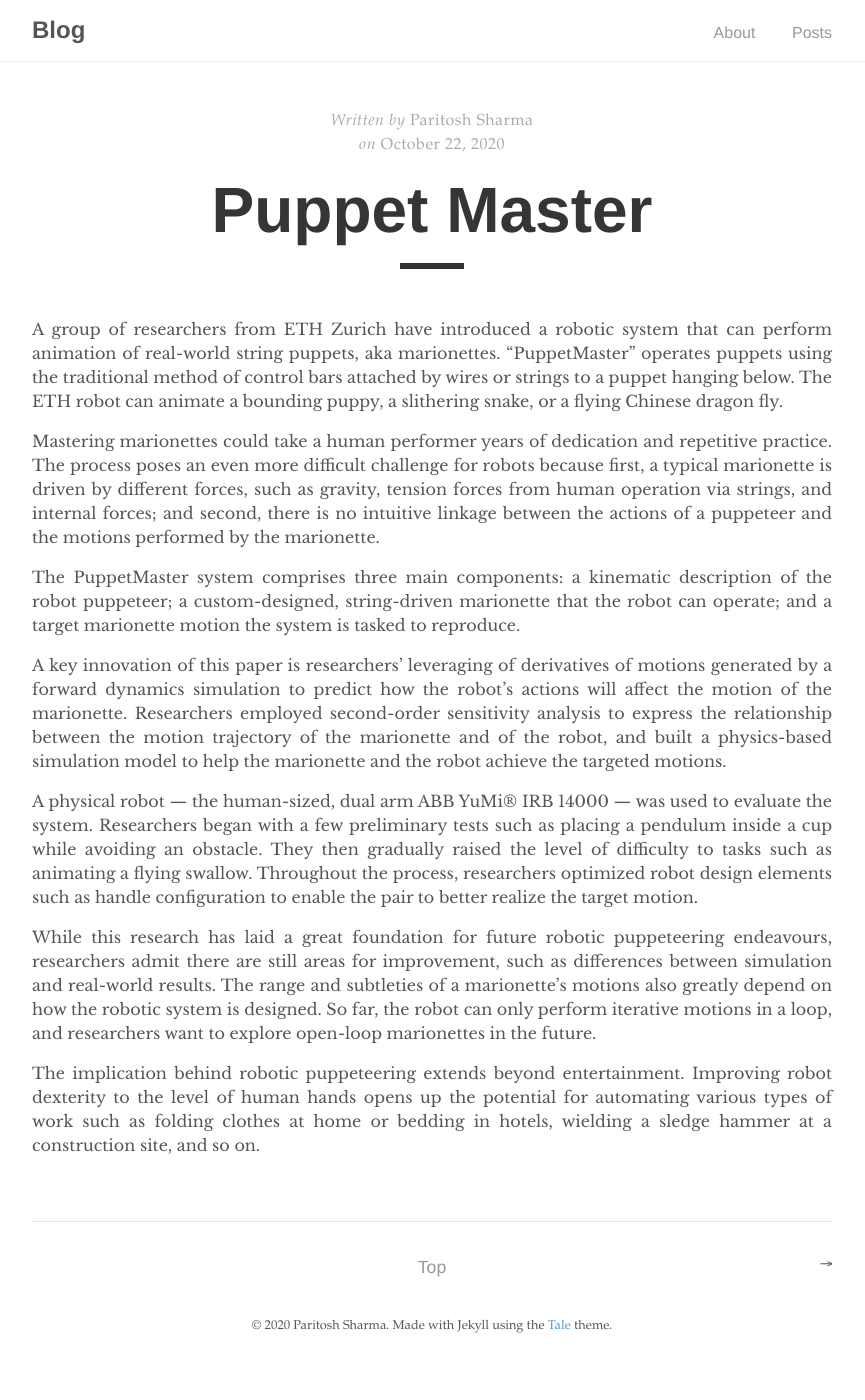
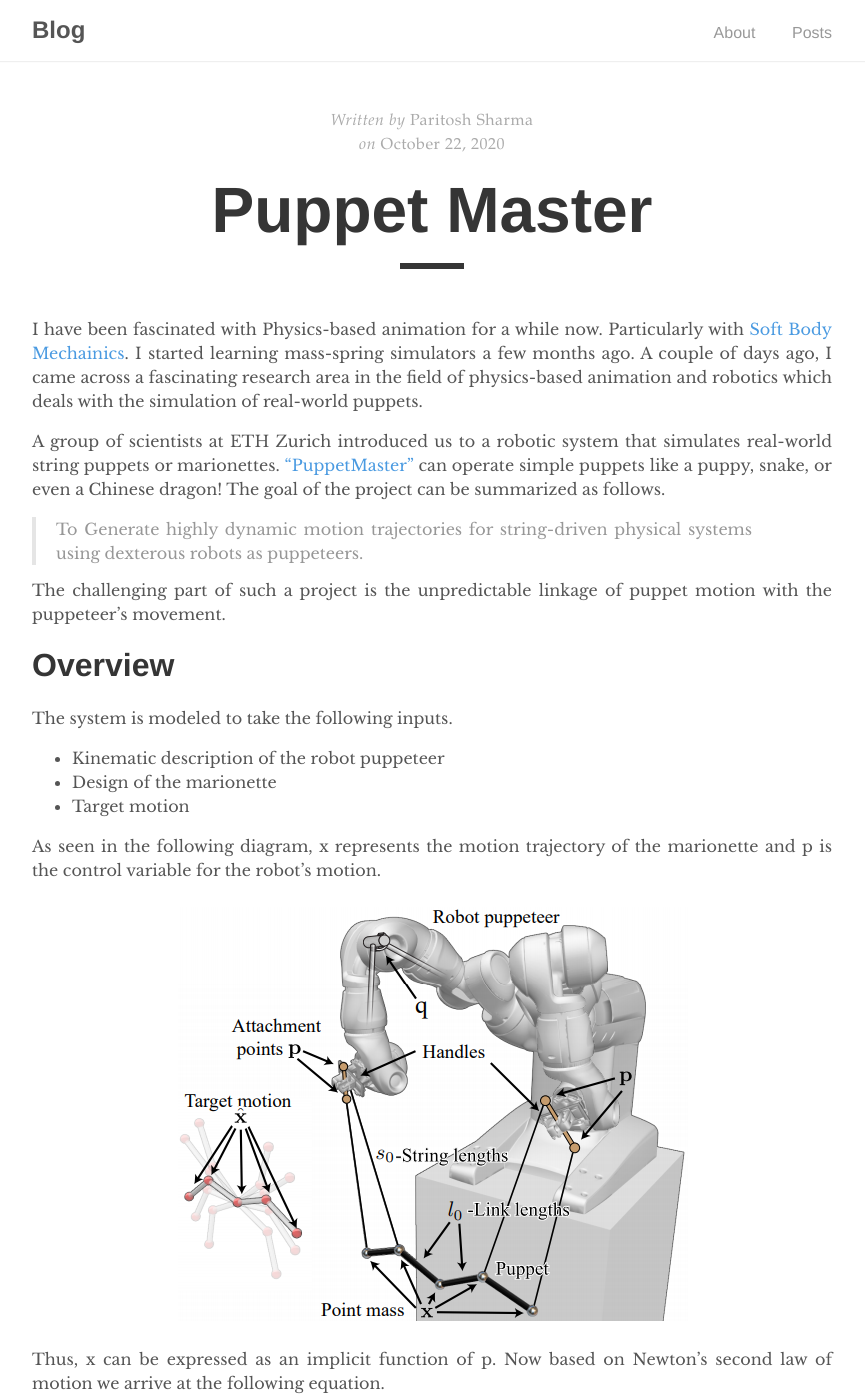
Before and after one commit to Paritosh97/blog, a Jekyll site: the page built from _posts/2020-10-22-puppet-master.md, in a window 1280 px wide and 1400 px high. Shown: the whole window, without its empty margins (208-1073 px from the left). Built offline with Jekyll 4.4.1, drawn with Linux system fonts in a browser that asks for light colours; our own code applies the rules of GitHub Pages for plain Markdown files; some of the changed text lies outside the part shown.

Commit message:
PuppetMaster post edit #1

```diff
--- a/_posts/2020-10-22-puppet-master.md
+++ b/_posts/2020-10-22-puppet-master.md
@@ -1,13 +1,54 @@
-A group of researchers from ETH Zurich have introduced a robotic system that can perform animation of real-world string puppets, aka marionettes. “PuppetMaster” operates puppets using the traditional method of control bars attached by wires or strings to a puppet hanging below. The ETH robot can animate a bounding puppy, a slithering snake, or a flying Chinese dragon fly.
+I have been fascinated with Physics-based animation for a while now. Particularly with [Soft Body Mechainics](https://paritosh-sharma.com/mass-spring-simulator/). I started learning mass-spring simulators a few months ago. A couple of days ago, I came across a fascinating research area in the field of physics-based animation and robotics which deals with the simulation of real-world puppets.
 
-Mastering marionettes could take a human performer years of dedication and repetitive practice. The process poses an even more difficult challenge for robots because first, a typical marionette is driven by different forces, such as gravity, tension forces from human operation via strings, and internal forces; and second, there is no intuitive linkage between the actions of a puppeteer and the motions performed by the marionette.
+A group of scientists at ETH Zurich introduced us to a robotic system that simulates real-world string puppets or marionettes. [“PuppetMaster”](http://crl.ethz.ch/papers/puppetMaster.pdf) can operate simple puppets like a puppy, snake, or even a Chinese dragon! The goal of the project can be summarized as follows.
 
-The PuppetMaster system comprises three main components: a kinematic description of the robot puppeteer; a custom-designed, string-driven marionette that the robot can operate; and a target marionette motion the system is tasked to reproduce.
+> To Generate highly dynamic motion trajectories for string-driven physical systems using dexterous robots as puppeteers.
 
-A key innovation of this paper is researchers’ leveraging of derivatives of motions generated by a forward dynamics simulation to predict how the robot’s actions will affect the motion of the marionette. Researchers employed second-order sensitivity analysis to express the relationship between the motion trajectory of the marionette and of the robot, and built a physics-based simulation model to help the marionette and the robot achieve the targeted motions.
+The challenging part of such a project is the unpredictable linkage of puppet motion with the puppeteer's movement.
 
-A physical robot — the human-sized, dual arm ABB YuMi® IRB 14000 — was used to evaluate the system. Researchers began with a few preliminary tests such as placing a pendulum inside a cup while avoiding an obstacle. They then gradually raised the level of difficulty to tasks such as animating a flying swallow. Throughout the process, researchers optimized robot design elements such as handle configuration to enable the pair to better realize the target motion.
 
-While this research has laid a great foundation for future robotic puppeteering endeavours, researchers admit there are still areas for improvement, such as differences between simulation and real-world results. The range and subtleties of a marionette’s motions also greatly depend on how the robotic system is designed. So far, the robot can only perform iterative motions in a loop, and researchers want to explore open-loop marionettes in the future.
+# Overview
 
-The implication behind robotic puppeteering extends beyond entertainment. Improving robot dexterity to the level of human hands opens up the potential for automating various types of work such as folding clothes at home or bedding in hotels, wielding a sledge hammer at a construction site, and so on.
+ The system is modeled to take the following inputs.
+- Kinematic description of the robot puppeteer
+- Design of the marionette
+- Target motion
+
+As seen in the following diagram, x represents the motion trajectory of the marionette and p is the control variable for the robot's motion.
+
+![Puppet Master components](./../assets/images/puppetmaster.png)
+
+Thus, x can be expressed as an implicit function of p. Now based on Newton's second law of motion we arrive at the following equation.
+
+G(x, p) = 0
+
+Furthermore, an objective function is modeled to represent the degree of resemblance of the marionette's motion to it's target and smoothness of the control actions.
+
+O(x( p ), p)
+
+From here on, the aim is to minimize p. First order sensitivity analysis provides an analytical expression for the Jacobian dx/dp which enables the use of first-order gradient-based methods. Unfortunately, the first order optimization converges far too slow. Hence, a second-order derivative of O with respect to p i.e. Hessian is needed for Newton's method.
+
+Even though Newton's method converges faster than gradient descent, it requires evaluating the second-order sensitivity term and regularization of the Hessian. As an improvement to this, the researchers chose to go with a Gauss-Newton approximation for the Hessian.
+
+Finally, an optimization algorithm is used to get the optimal p values using the Hessian or its approximation. For this, we solve for d using, Hd = -dO/dp, and then run a backtracking line search to find the step size to evaluate O(x(p), p).
+
+
+# Limitations
+
+While this research has laid a great foundation for future robotic puppeteering endeavors, researchers admit that this is just the first step in endowing robots with human-level skills. There are certain areas of improvements, some of these are,
+- For now, it only works on simple puppets like a puppy or a snake.
+- Certain aspects of the marionette's motion are not modeled here like string collisions, play, and friction in the mechanical joints, etc..
+- The number of strings and position of attachment points is kept fixed and is calculated based on the derived equations. Thus, this system cannot work with all marionettes while a Human can.
+- So far, the robot can only move in an open-loop manner.
+- The system requires feedback mechanisms to recover from perturbations or drift that accumulate over time.
+- There's a scope of mathematical analysis of the marionette's motions and use of robust design and control in the trajectory optimization step.
+
+
+# Applications
+
+The project aims to enable robots to manipulate various types of complex physical systems from manufacturing to hospitals or construction sites.
+
+
+# Conclusion
+
+In this work, we saw how to solve the puppeteering control problem using a second-order trajectory optimization method by leveraging the derivatives of motions(computed using sensitivity analysis) generated by a forward dynamics simulation to predict how the robot’s actions will affect the motion of the marionette.
```
Also changed, not shown: assets/images/puppetmaster.png (added).
